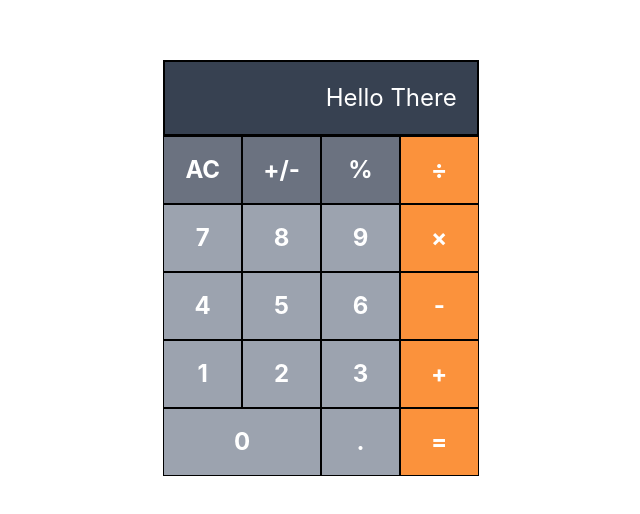
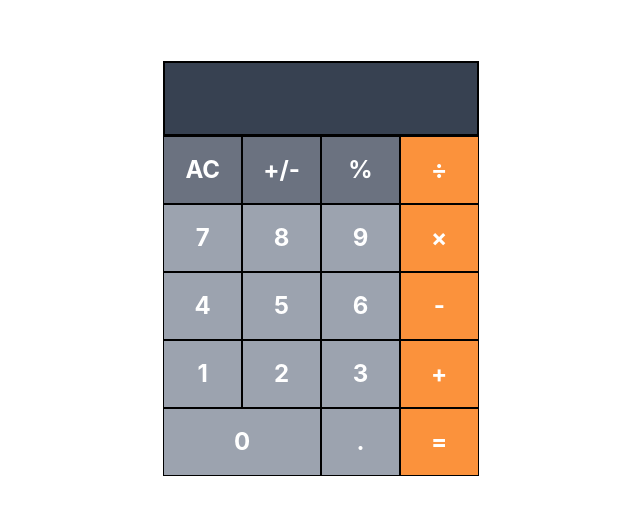
Before and after one commit to groverrichardson/calculator, a React (Create React App) app: page / in a window 1280 px wide. Shown: the part 132-646 px from the top of the page, without its empty margins (319-959 px from the left). Built offline with nearby package versions, Linux system fonts and the light colour scheme.

Commit message:
Updated context structure.

```diff
--- a/src/App.js
+++ b/src/App.js
@@ -1,20 +1,16 @@
-import { ThemeContext } from '@emotion/react';
 import React from 'react';
 import Calculator from './components/calculator';
+import { AppProvider } from './AppContext';
 
 export const AppContext = React.createContext();
 
 function App() {
-    const values = {
-        currentCalc: 'Hello There',
-    };
-
     return (
-        <AppContext.Provider value={values}>
+        <AppProvider>
             <main className="App grid justify-center">
                 <Calculator />
             </main>
-        </AppContext.Provider>
+        </AppProvider>
     );
 }
 
--- a/src/App.sass
+++ b/src/App.sass
@@ -11,3 +11,6 @@ body
     color: white
     font-size: 1.5em
     font-weight: bold
+
+.Display
+    min-height: 75px
--- /dev/null
+++ b/src/AppContext.js
@@ -0,0 +1,17 @@
+import React, { useContext, useState } from 'react';
+
+export const AppContext = React.createContext();
+
+export function useApp() {
+    return useContext(AppContext);
+}
+
+export function AppProvider({ children }) {
+    const [currentCalc, updateCurrentCalc] = useState('');
+
+    return (
+        <AppContext.Provider value={currentCalc}>
+            {children}
+        </AppContext.Provider>
+    );
+}
--- a/src/components/display.js
+++ b/src/components/display.js
@@ -1,12 +1,14 @@
-import React, { useContext } from 'react';
-import { AppContext } from '../App';
+import React from 'react';
+import { useApp } from '../AppContext';
 
 function Display() {
-    const displayValue = useContext(AppContext);
+    const currentCalc = useApp();
+
+    console.log(currentCalc);
 
     return (
         <div className="Display text-right border-2 border-black py-5 px-5 bg-gray-700 text-white text-bold text-2xl">
-            {displayValue.currentCalc}
+            {currentCalc}
         </div>
     );
 }
```
